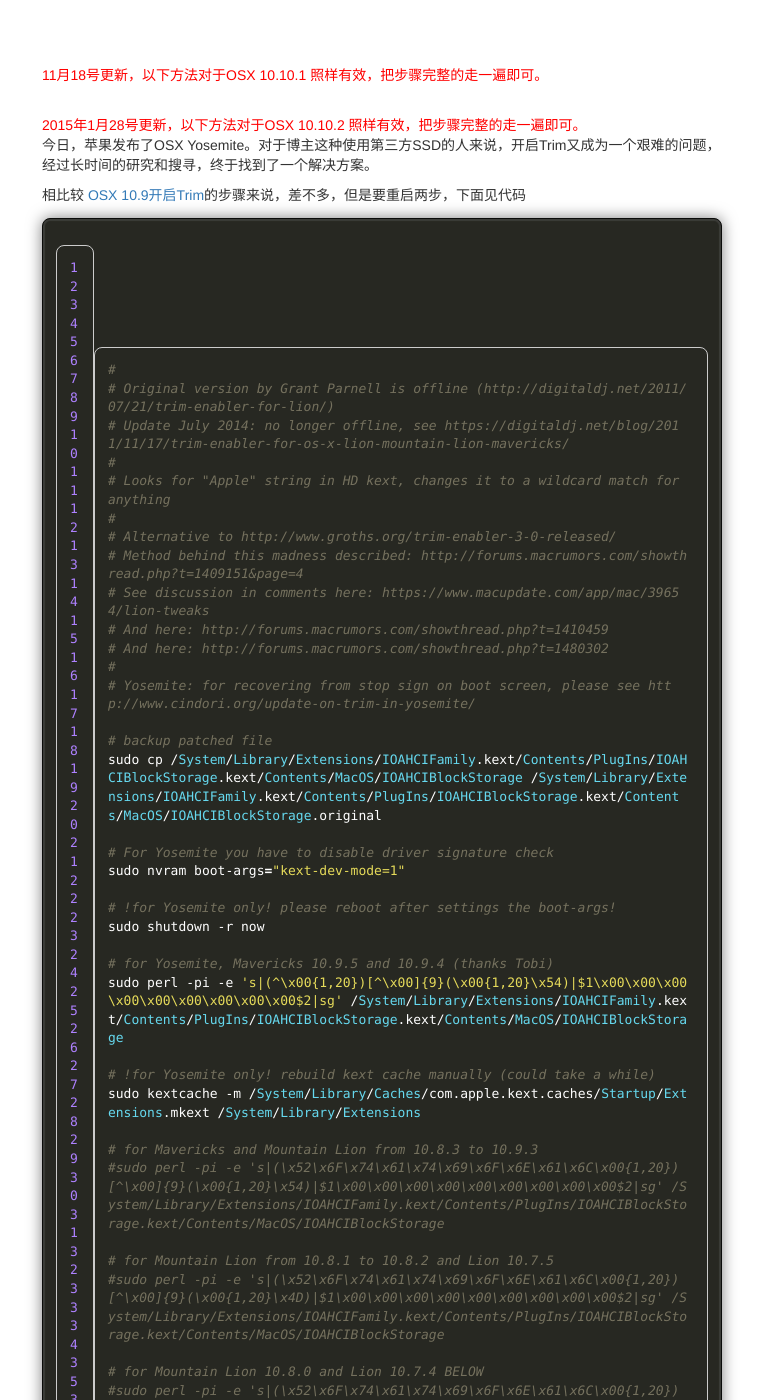
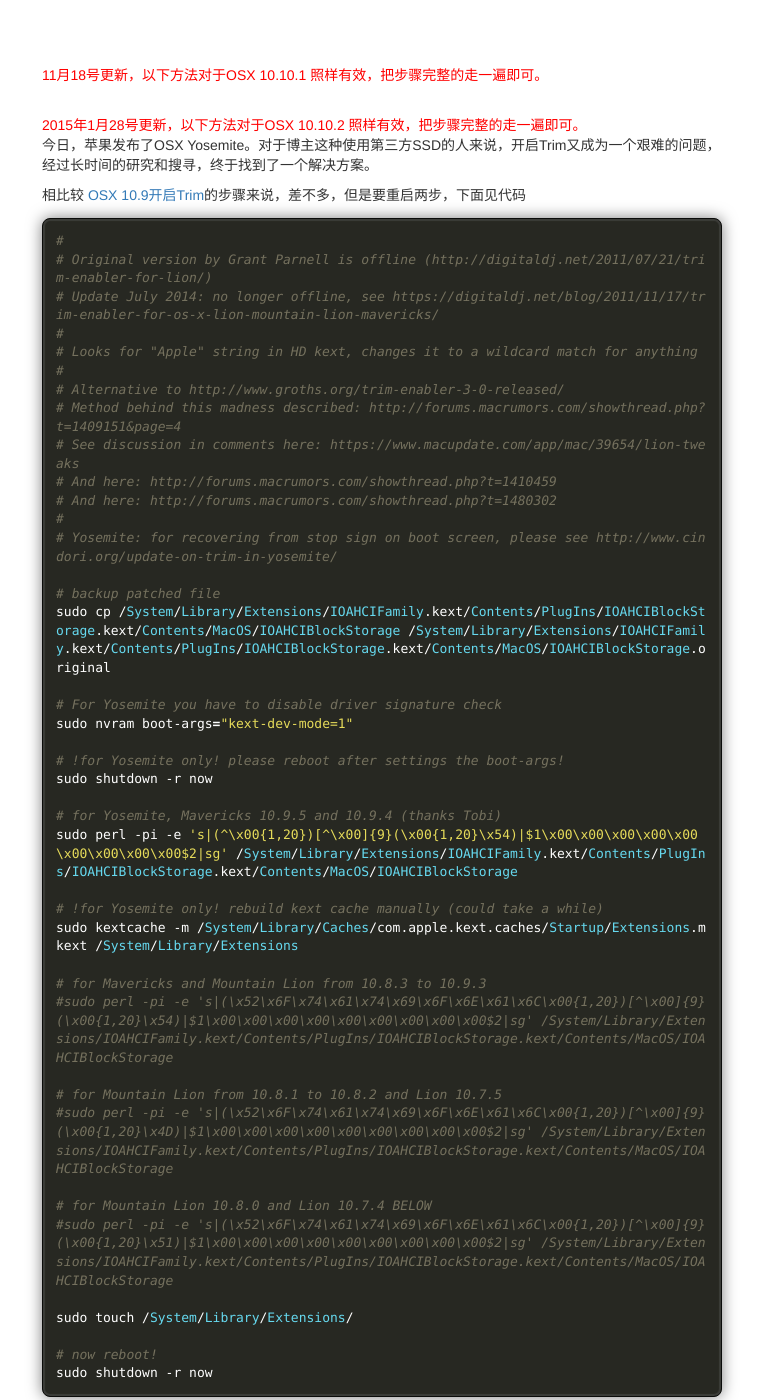
Before and after one commit to wy315700/wy315700.github.io, a Jekyll site: the page built from _posts/2014-10-18-osx-yosemite-trim.markdown, in a window 1280 px wide and 1400 px high, scrolled down 238 px. Shown: the whole window, without its empty margins (258-1021 px from the left). Built offline with Jekyll 4.4.1, drawn with Linux system fonts in a browser that asks for light colours.

Commit message:
change post

```diff
--- a/_posts/2014-10-18-osx-yosemite-trim.markdown
+++ b/_posts/2014-10-18-osx-yosemite-trim.markdown
@@ -14,7 +14,7 @@ categories: Mac
 
 相比较 [OSX 10.9开启Trim]({% post_url 2014-07-02-mac-osx-10-9-4-trim %})的步骤来说，差不多，但是要重启两步，下面见代码
 
-{% highlight Bash shell scripts linenos %}
+{% highlight Bash shell scripts %}
 #
 # Original version by Grant Parnell is offline (http://digitaldj.net/2011/07/21/trim-enabler-for-lion/)
 # Update July 2014: no longer offline, see https://digitaldj.net/blog/2011/11/17/trim-enabler-for-os-x-lion-mountain-lion-mavericks/
```
